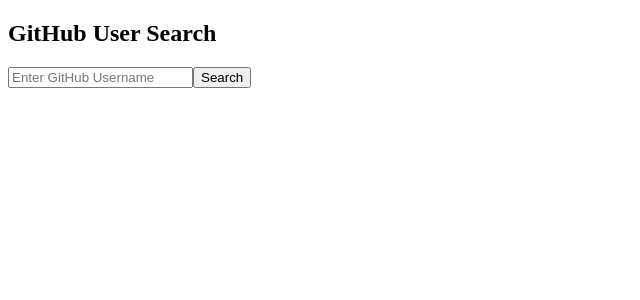
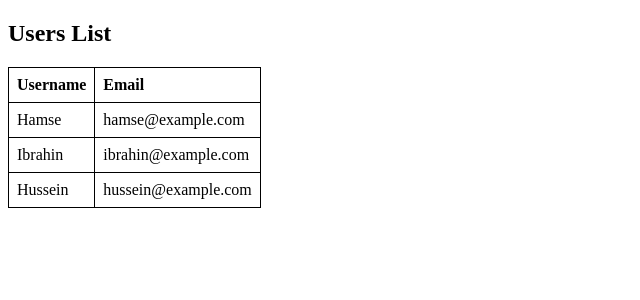
Before and after one commit to Hamse-Bashe/First-React-Project, a React (Vite) app: page / in a window 1280 px wide. Shown: the top 300 px of the page, without its empty margins (0-640 px from the left). Built offline with nearby package versions, Linux system fonts and the light colour scheme.

Commit message:
React Exercise 10

```diff
--- a/src/App.jsx
+++ b/src/App.jsx
@@ -1,10 +1,17 @@
-import GitHubUserSearch from "./GitHubUserSearch";
+import UserList from "./UserList";
 
 function App(){
+  const usersList = [
+    {id: 1, name: "Hamse", email: "hamse@example.com"},
+    {id: 2, name: "Ibrahin", email: "ibrahin@example.com"},
+    {id: 3, name: "Hussein", email: "hussein@example.com"},
+  ]
   return(
     // jsx
     <>
-    <GitHubUserSearch/>
+    <UserList
+      usersList={usersList}
+    />
     </>
   )
 }
--- /dev/null
+++ b/src/UserList.jsx
@@ -0,0 +1,61 @@
+const UserList = ({ usersList }) => {
+  return (
+    <div>
+      <h2>Users List</h2>
+      {usersList.length > 0 ? (
+        <table style={{ borderCollapse: "collapse" }}>
+          <thead>
+            <tr>
+              <th
+                style={{
+                  border: "1px solid black",
+                  padding: "8px",
+                  textAlign: "left",
+                }}
+              >
+                Username
+              </th>
+              <th
+                style={{
+                  border: "1px solid black",
+                  padding: "8px",
+                  textAlign: "left",
+                }}
+              >
+                Email
+              </th>
+            </tr>
+          </thead>
+          <tbody>
+            {usersList.map((user) => (
+              <tr key={user.id}>
+                <td
+                  style={{
+                    border: "1px solid black",
+                    padding: "8px",
+                    textAlign: "left",
+                  }}
+                >
+                  {user.name}
+                </td>
+                <td
+                  style={{
+                    border: "1px solid black",
+                    padding: "8px",
+                    textAlign: "left",
+                  }}
+                >
+                  {user.email}
+                </td>
+              </tr>
+            ))}
+          </tbody>
+        </table>
+      ) : (
+        <p>Users Not Found</p>
+      )}
+    </div>
+  );
+};
+
+export default UserList;
```
